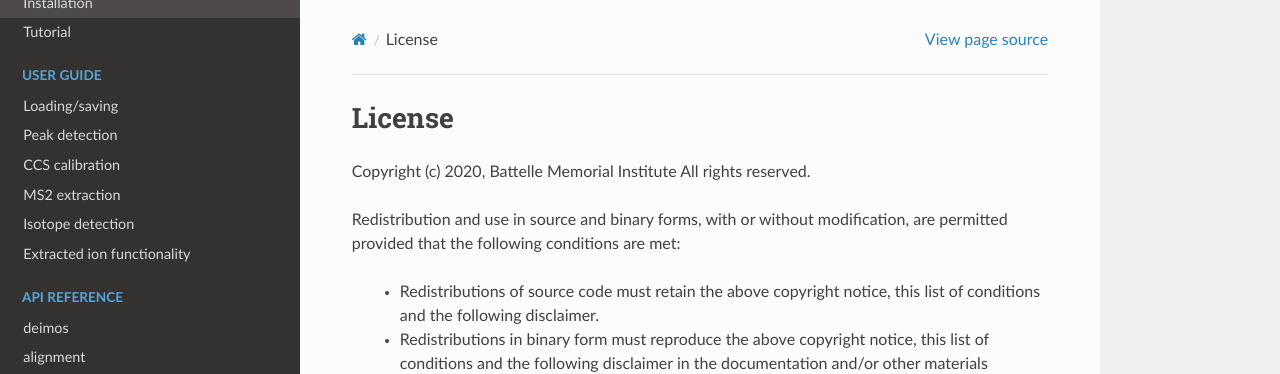
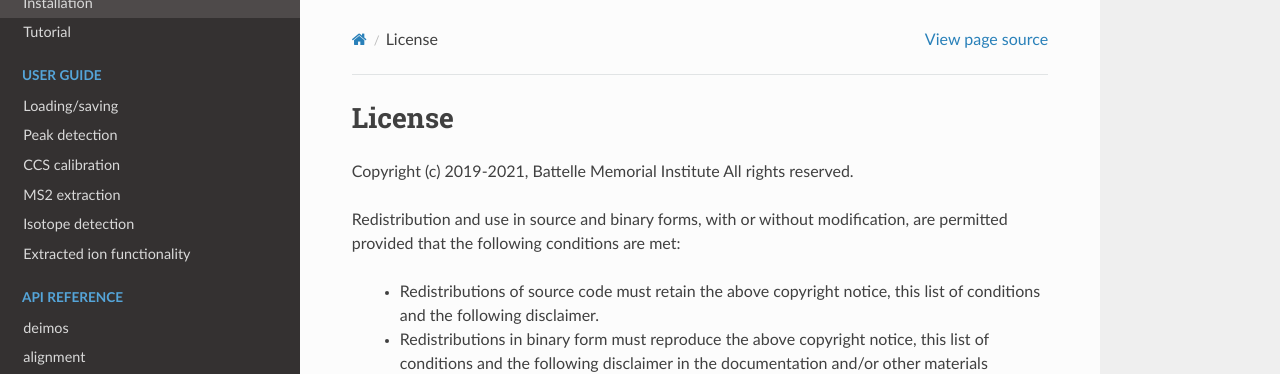
Before and after one commit to tebe372/Deimos, a Sphinx documentation site: the page built from docs/source/project_info/license.rst, in a window 1280 px wide and 925 px high. Shown: the top 374 px of the window. Built offline with Sphinx 7.4.7 and the Read the Docs theme 2.0.0, drawn with Linux system fonts in a browser that asks for light colours.

Commit message:
Update copyright years

```diff
--- a/docs/source/project_info/license.rst
+++ b/docs/source/project_info/license.rst
@@ -2,7 +2,7 @@
 License
 =======
 
-Copyright (c) 2020, Battelle Memorial Institute
+Copyright (c) 2019-2021, Battelle Memorial Institute
 All rights reserved.
 
 Redistribution and use in source and binary forms, with or without
```
